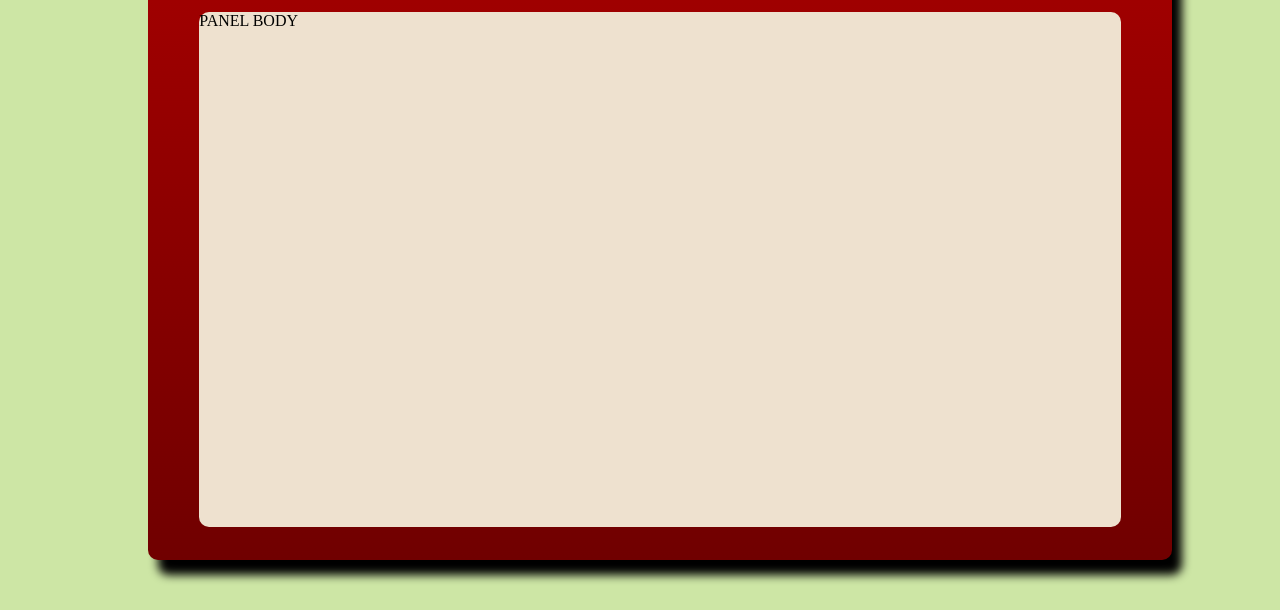
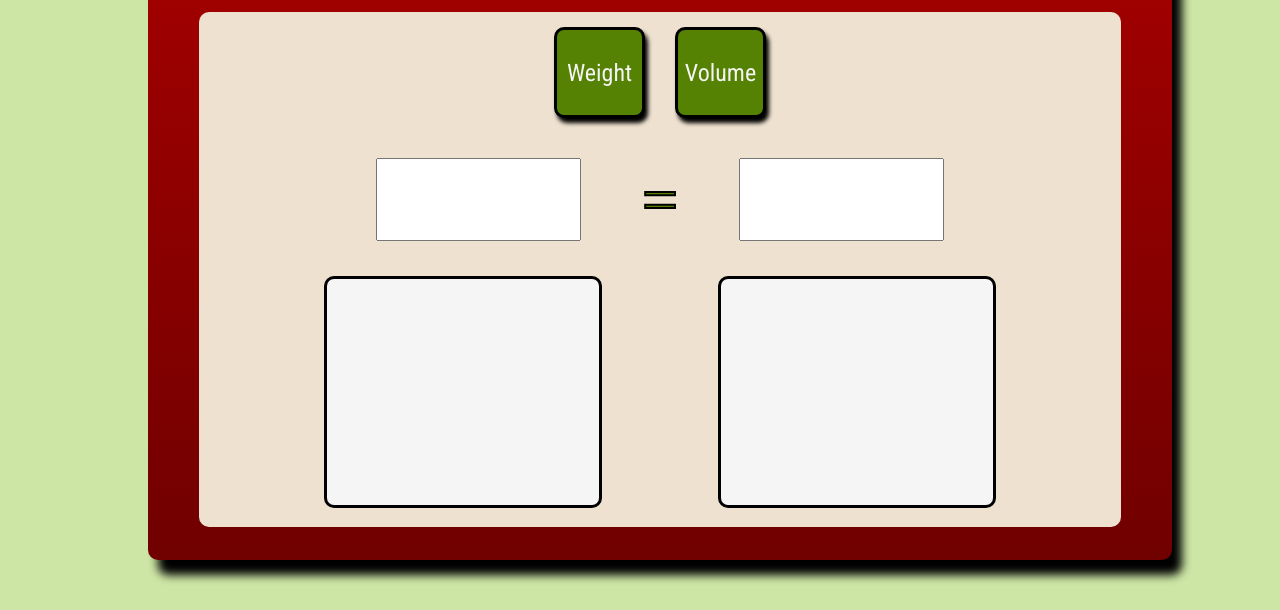
Before and after one commit to abstractsins/culinary-units, a plain HTML site: page index.html in a window 1280 px wide. Both pictures are taken after a click on the link "Units". Shown: the part 192-802 px from the top of the page. Drawn offline with nearby package versions, Linux system fonts and the light colour scheme; a web font is replaced by a local one.

Commit message:
input fields

```diff
--- a/index.html
+++ b/index.html
@@ -48,7 +48,28 @@
                         <h3>Convert Culinary Units</h3>
                     </div>
                     <div class="panel-body">
-                        PANEL BODY
+
+                        <div class="mode-select-section">
+                            <div class="mode-select-btn" id="weight" onclick="modeSelect('weight')">Weight</div>
+                            <div class="mode-select-btn" id="volume" onclick="modeSelect('volume')">Volume</div>
+                        </div>
+
+                        <div class="program-area">
+                            <div class="io-area">
+                                <div class="input">
+                                    <input type="text">
+                                </div>
+                                <div id="equals"><span id="equals">=</span></div>
+                                <div class="output">
+                                    <input type="text">
+                                </div>
+                            </div>
+                            <div class="units-area">
+                                <div class="mode-select" id="results-1"></div>
+                                <div class="mode-select" id="results-2"></div>
+                            </div>
+                        </div>
+
                     </div>
                 </div>
             </div>
--- a/main.js
+++ b/main.js
@@ -238,8 +238,82 @@ const Units = {
             }
         });
     });
-    /* END -- TAB BROWSING */
+/* END -- TAB BROWSING */
 
+/* 8-C -- TAG RADIO BUTTON FUNCTION */
+const modeSelect = mode => {
+    // CONSOLE TESTING
+    console.log(`You selected ${mode} mode`);
 
-/* 3 -- EXECUTIONS */
-/* END 3 -- EXECUTIONS */
+    let $unitSelect1 = $('#results-1');
+    let $unitSelect2 = $('#results-2');
+    let $weightBtn = $('#weight');
+    let $volumeBtn = $('#volume');
+
+    let unitsArr = [];
+    if (mode === 'weight') {
+        // create array of unit types
+        unitsArr = Object.keys(Units.Weight);
+        // and apply button styles
+        if ($weightBtn.hasClass('active')) {
+            $weightBtn.removeClass('active')
+            unitsArr = [];
+        } else {
+            $weightBtn.addClass('active')
+        };
+        $volumeBtn.removeClass('active');
+    } else if (mode === 'volume') {
+        // create array of unit types
+        unitsArr = Object.keys(Units.Volume);
+        // and apply button styles
+        if ($volumeBtn.hasClass('active')) {
+            $volumeBtn.removeClass('active')
+            unitsArr = [];
+        } else {
+            $volumeBtn.addClass('active');
+        }
+        $weightBtn.removeClass('active');
+    }
+    console.log(unitsArr);
+
+    $unitSelect1.text(unitsArr);
+    $unitSelect2.text(unitsArr);
+
+}
+
+// function tagSort(idNum){
+// 	let tag = document.getElementById(idNum);
+// 	let tagGroup = document.getElementsByClassName('tag master');
+// 	let $ul = $('#tag-results');
+// 	for (let i=0; i<tagGroup.length; i++) {
+// 		if (i === idNum) {
+// 			// IF TAG IS THE ONE YOU CLICKED THEN APPLY STYLES
+// 			tagGroup[i].style.backgroundColor = 'whitesmoke';
+// 			tagGroup[i].style.transform = '';
+// 			tagGroup[i].style.filter = 'unset';
+// 			tagGroup[i].classList.add('active');
+
+// 			/* FILTER RESULTS GO HERE */
+// 			let tagName = tagGroup[i].innerHTML;
+// 			let results = [];
+// 			recipeArr.find(el => {
+// 				for (let i=0; i<7; i++) {
+// 					if (el.tags[i] === tagName) {
+// 						results.push(`<a href="#recipe-display-section" id="${el.id}" onclick="titleClick(${el.id})"><li class="title master">${el.name}</li>`);
+// 					}
+// 				}
+// 			})
+// 			$ul.empty();
+// 			// HERE SPECIFICALLY
+// 			$ul.append(`${results.join('<br>')}</li>`); // RIGHT HERE
+// 		} else if (i != idNum){ // ALL OTHER TAGS
+// 			tagGroup[i].style.backgroundColor = 'var(--tag-bg)';
+// 			tagGroup[i].style.filter = '';
+// 			tagGroup[i].classList.remove('active');
+// 		}
+// 	}
+// }
+/* END 8-C -- TAG RADIO BUTTON FUNCTION */
+
+/* EXECUTIONS */
+/* END -- EXECUTIONS */
--- a/style.css
+++ b/style.css
@@ -187,6 +187,8 @@ a {
     flex-flow: column;
     height: 90%;
     background-color: #eee1cf;
+    justify-content: space-around;
+    align-items: center;
 }
 .whole-panel {
     display:flex;
@@ -197,6 +199,102 @@ a {
 /* END PANEL BACKGROUNDS */
 
 /* LINKS AND PSUEDO CLASSES */
+.mode-select-btn {
+    display: flex;
+    justify-content: center;
+    align-items: center;
+    border-radius: 10px;
+    border: 3px solid black;
+    width: 75px;
+    height: 75px;
+    padding: 5px;
+    margin: 15px;
+    font-family: 'Roboto Condensed', sans-serif;
+    color: whitesmoke;
+    font-size: 1.5em;
+    font-weight: normal;
+    background-color: var(--avocado);
+    filter: var(--index-card-shadow-2);
+    transition: filter 200ms,
+                background-color 200ms,
+                color 200ms,
+                font-weight 200ms,
+                transform 200ms;
+}
+
+.mode-select-btn:hover{
+    cursor: pointer;
+}
+
+.mode-select-btn.active{
+    filter: none;
+    color: black;
+    background-color: whitesmoke;
+    font-weight: 700;
+    transform: translate(0, 5px);
+}
+
+.mode-select {
+    background-color: whitesmoke;
+    width: 35%;
+    height: 75%;
+    border: 3px solid black;
+    border-radius: 10px;;
+    padding: 15px;
+    margin: 10px;
+
+}
+.mode-select-section{
+    display:inline-flex;
+}
+
+.program-area {
+    display: flex;
+    flex-flow: column;
+    justify-content: center;
+    align-items: center;
+    width: 100%;
+    height: 100%;
+}
+
+.io-area {
+    display: flex;
+    height: 200px;
+    align-items: center;
+    width: 75%;
+    justify-content: center;
+}
+
+#equals {
+    font-family: "Shrikhand", serif;
+    font-size: 2em;
+    color: var(--avocado);
+    -webkit-text-stroke-width: 2px;
+    -webkit-text-stroke-color: black;
+    width: fit-content;
+}
+
+.io-area input {
+    display: flex;
+    font-size: 3em;
+    width: 50%;
+    padding: 12px 12px 12px 25px;
+}
+
+.input, .output {
+    display: flex;
+    justify-content: center;
+    width: 100%;
+}
+
+.units-area {
+    display: flex;
+    align-items: space-between;
+    justify-content: space-between;
+    height: 100%;
+    width: 75%;
+}
+
 #units-tab a,
 #yield-tab a {
     color: white;
```
